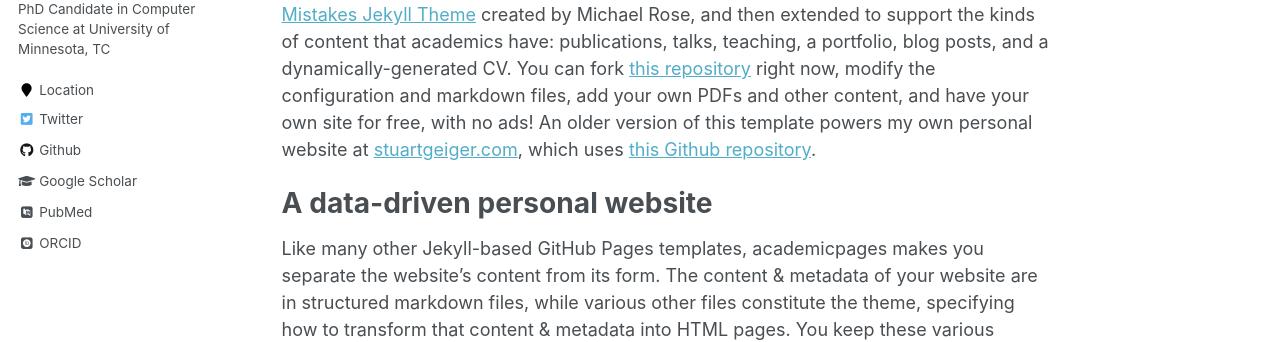
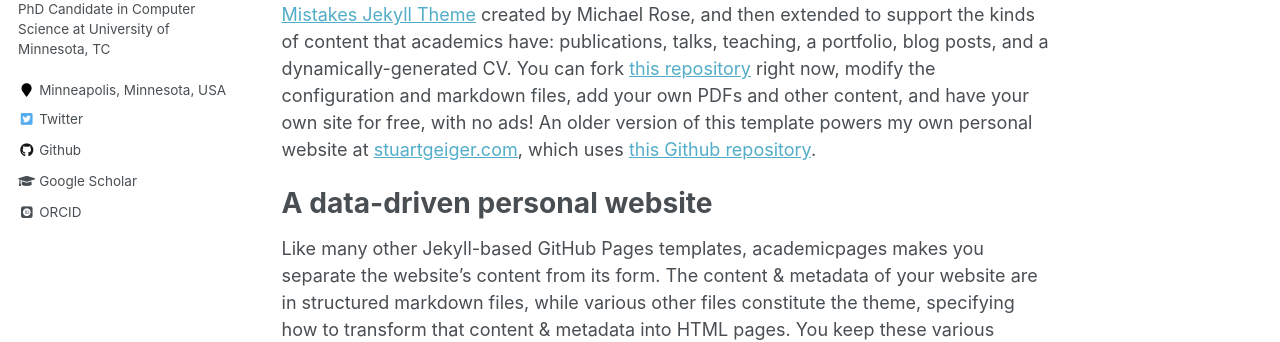
Before and after one commit to raunakmanekar/raunakmanekar.github.io, a Jekyll site: the page built from _pages/about.md, in a window 1280 px wide. Shown: the part 295-637 px from the top of the page. Built offline with Jekyll 4.4.1, drawn with Linux system fonts in a browser that asks for light colours; some web fonts are replaced.

Commit message:
Update _config.yml

```diff
--- a/_config.yml
+++ b/_config.yml
@@ -81,12 +81,12 @@
 # Site Author
 author:
   name             : "Raunak Manekar"
-  avatar           : "20230718_205616.jpg"
+  avatar           : "20230718_205616.png"
   bio              : "PhD Candidate in Computer Science at University of Minnesota, TC"
-  location         : "Location"
+  location         : "Minneapolis, Minnesota, USA"
   employer         :
-  pubmed           : "https://www.ncbi.nlm.nih.gov/pubmed/?term=john+snow"
-  googlescholar    : "http://yourfullgooglescholarurl.com"
+  pubmed           : #"https://www.ncbi.nlm.nih.gov/pubmed/?term=john+snow"
+  googlescholar    : "https://scholar.google.com/citations?user=ct6Om_wAAAAJ&hl=en"
   email            :
   researchgate     :  # example: "https://www.researchgate.net/profile/yourprofile"
   uri              :
```
